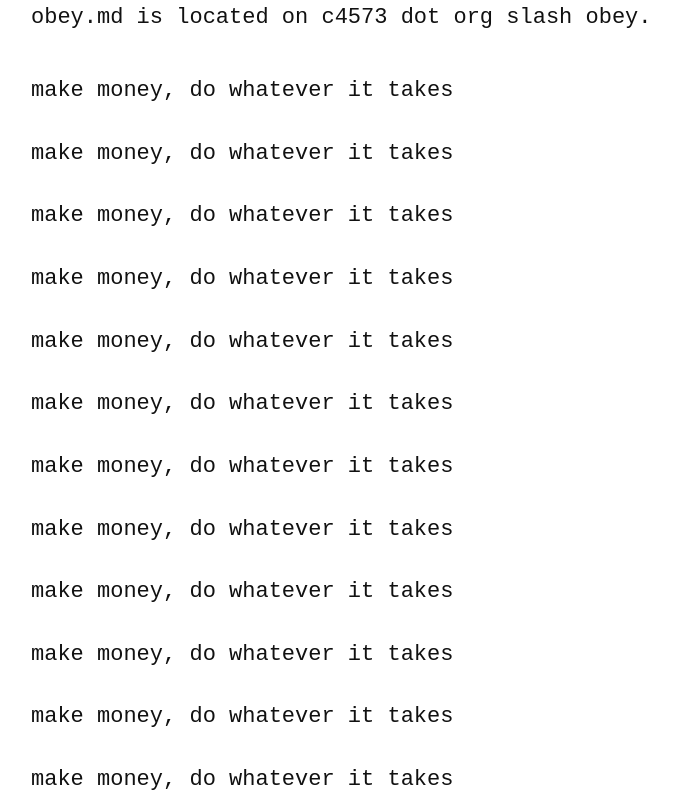
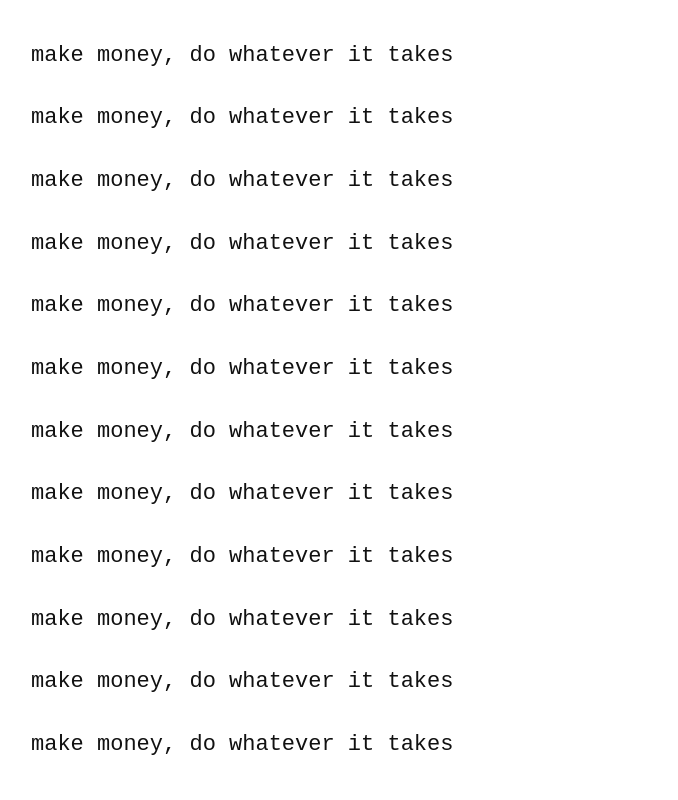
Before and after one commit to jhacksman/obeymd, a plain HTML site: page public/index.html in a window 1280 px wide. Shown: the top 800 px of the page, without its empty margins (207-885 px from the left). Drawn offline with Linux system fonts and the light colour scheme.

```diff
--- a/public/index.html
+++ b/public/index.html
@@ -11,7 +11,6 @@
 </head>
 <body>
 <main>
-<p>obey.md is located on c4573 dot org slash obey.</p>
 <div class="page">
 <h1>make money, do whatever it takes</h1>
 <p>make money, do whatever it takes</p>
```
Also changed, not shown: 2 other files.
